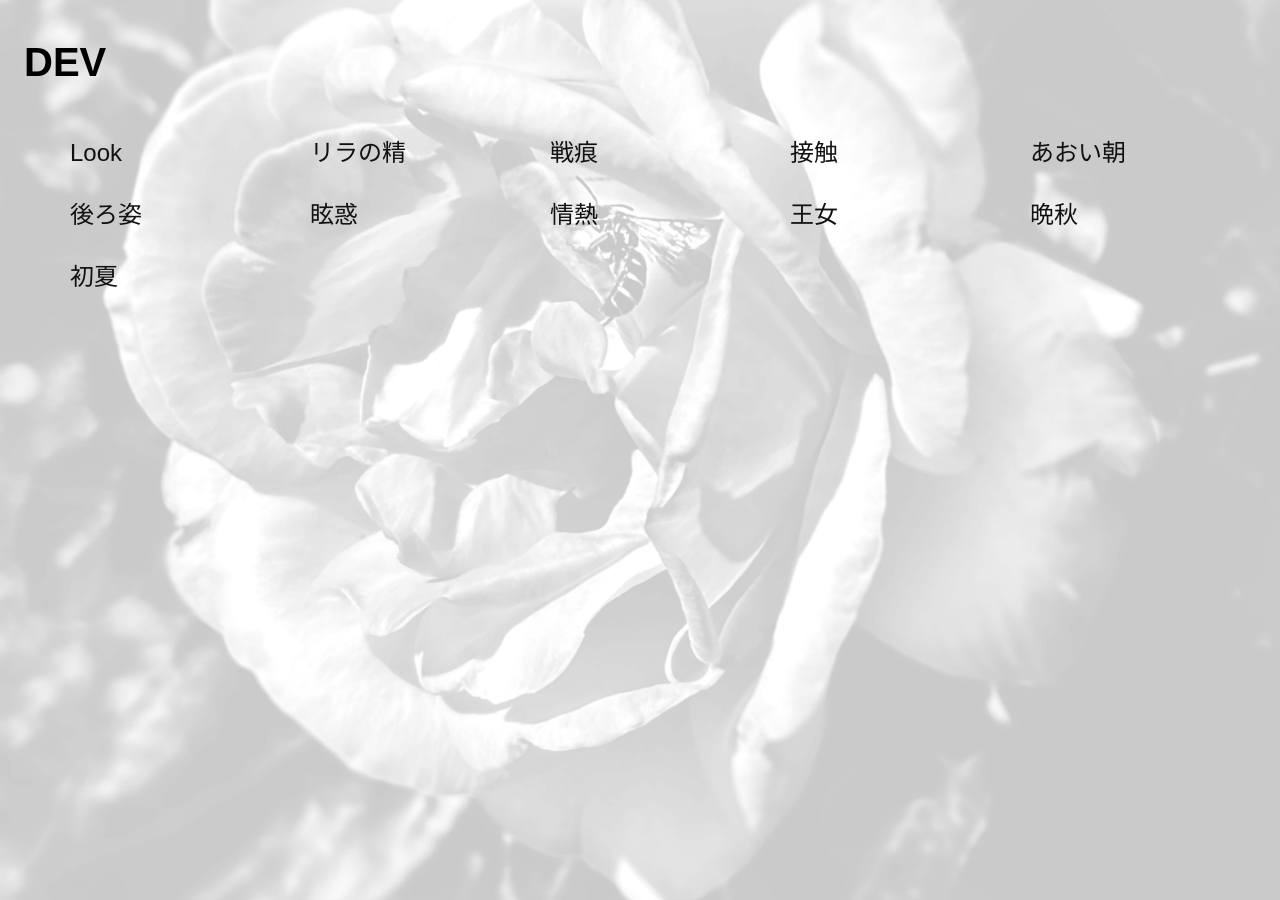
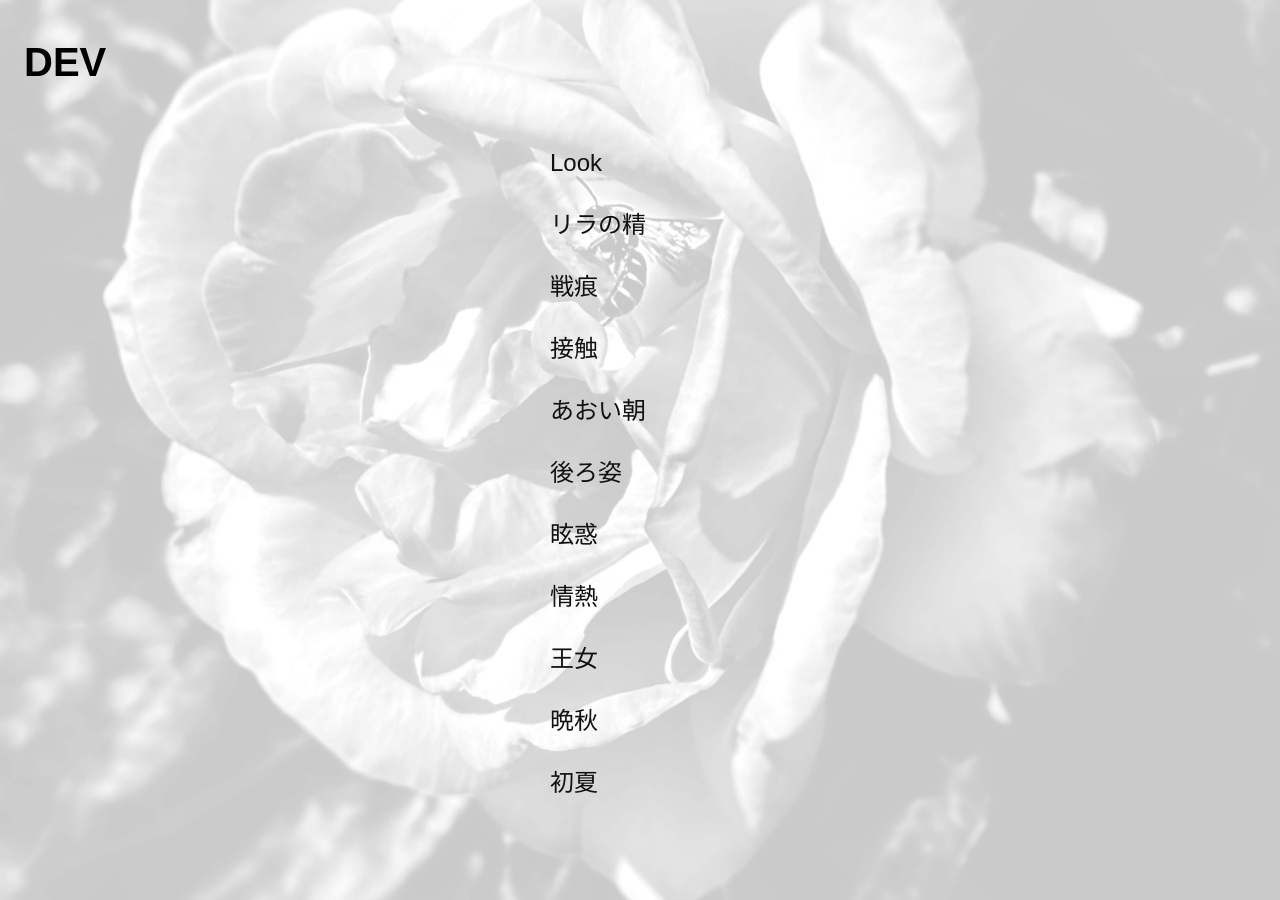
Before and after one commit to ohlucinda/gem-dtp, a Jekyll site: the page built from dev.html, in a window 1280 px wide. Built offline with Jekyll 4.4.1, drawn with Linux system fonts in a browser that asks for light colours; some web fonts are replaced.

Commit message:
Update dev.html

```diff
--- a/dev.html
+++ b/dev.html
@@ -62,6 +62,10 @@
 
 gap: 26px 60px;
 
+width: fit-content;
+
+margin: 60px auto 0;
+
 }
 
 .post-list a {
```
